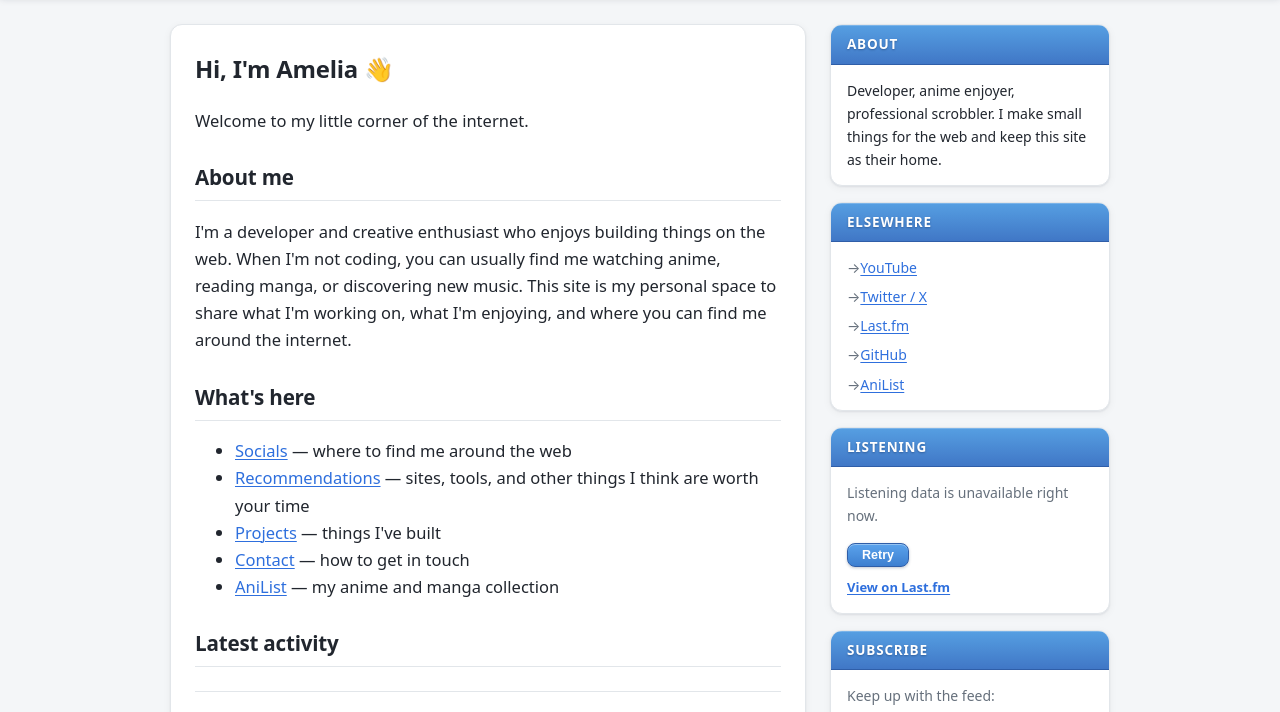
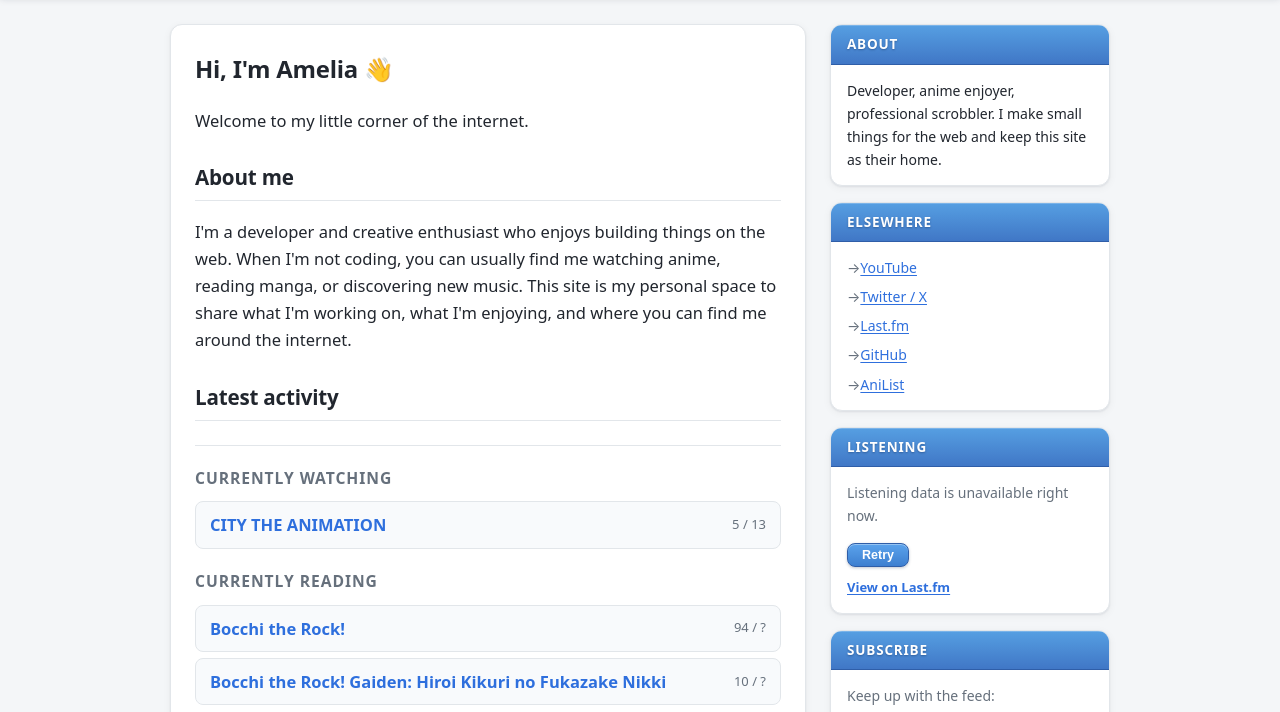
Before and after one commit to 7op3/7op3.github.io, an Eleventy site: page site/index.md in a window 1280 px wide. Shown: the part 69-781 px from the top of the page. Built offline with nearby package versions, Linux system fonts and the light colour scheme; Eleventy itself is replaced by a stand-in of ours; files that its build step writes are made by us from their sources; no server answers.

Commit message:
Remove home page What's here section

```diff
--- a/site/index.md
+++ b/site/index.md
@@ -11,14 +11,6 @@ Welcome to my little corner of the internet.
 ## About me
 
 I'm a developer and creative enthusiast who enjoys building things on the web. When I'm not coding, you can usually find me watching anime, reading manga, or discovering new music. This site is my personal space to share what I'm working on, what I'm enjoying, and where you can find me around the internet.
-
-## What's here
-
-- [Socials](/socials/) — where to find me around the web
-- [Recommendations](/recs/) — sites, tools, and other things I think are worth your time
-- [Projects](/projects/) — things I've built
-- [Contact](/contact/) — how to get in touch
-- [AniList](/anilist/) — my anime and manga collection
 
 ## Latest activity
 
```
